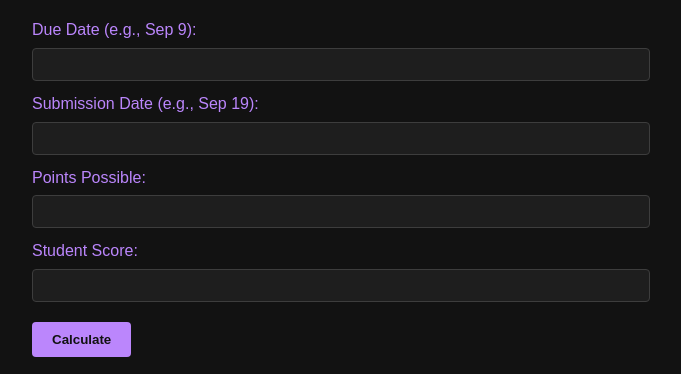
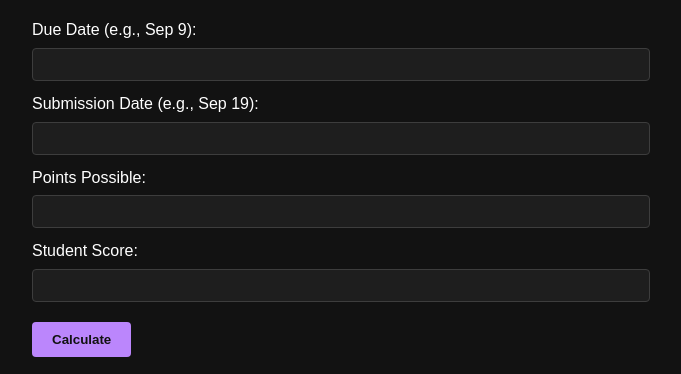
Before and after one commit to parkermcgowen/parkermcgowen.github.io, a plain HTML site: page ta-folder/calculator.html in a window 1280 px wide. Shown: the part 77-451 px from the top of the page, without its empty margins (308-989 px from the left). Drawn offline with Linux system fonts and the light colour scheme.

Commit message:
Update calculator.html

```diff
--- a/ta-folder/calculator.html
+++ b/ta-folder/calculator.html
@@ -22,7 +22,7 @@
         label {
             display: block;
             margin-top: 10px;
-            color: #bb86fc; /* Light purple for labels */
+            color: #ffffff; /* Light purple for labels */
         }
         input {
             width: 100%;
```
